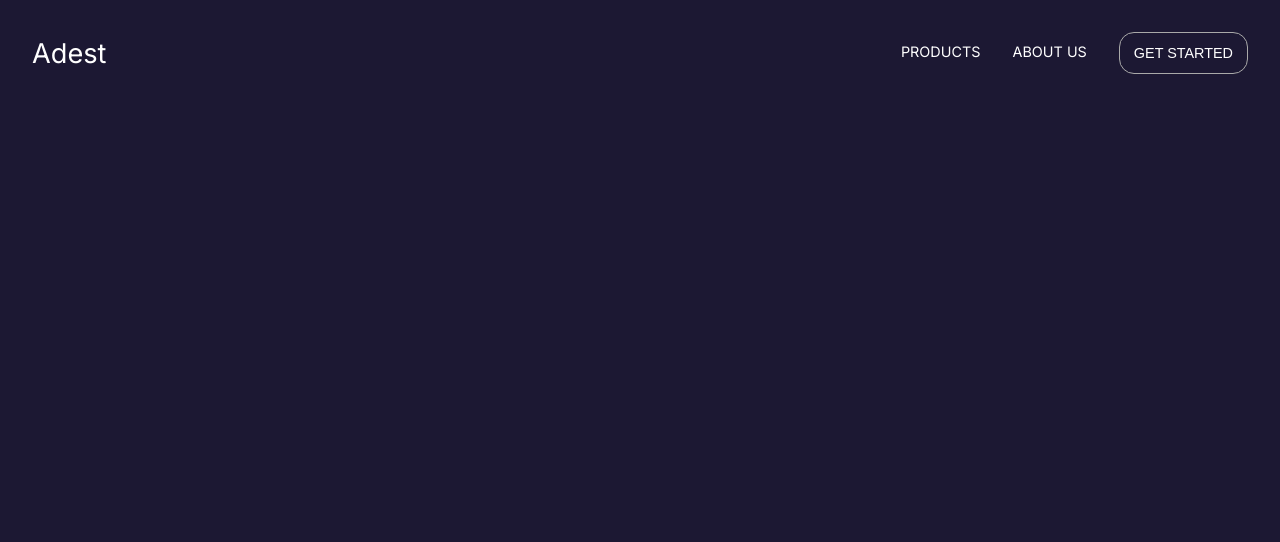
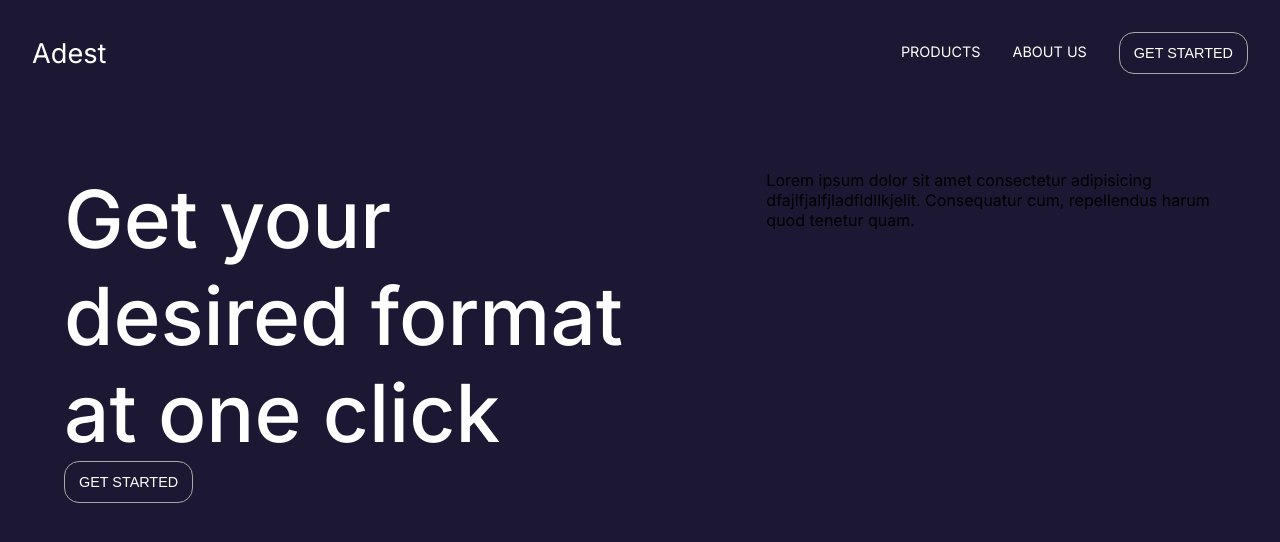
Before and after one commit to AmanApT/adest, a Next.js app: page / in a window 1280 px wide. Shown: the top 542 px of the page. Built offline with nearby package versions, Linux system fonts and the light colour scheme.

Commit message:
hero-section-start

```diff
--- a/components/landingpage/Hero.css
+++ b/components/landingpage/Hero.css
@@ -0,0 +1,22 @@
+.hero-section{
+    display: flex;
+    padding: 4rem;
+    gap:5rem;
+}
+
+.hero-section-left{
+
+}
+.hero-section-heading{
+    font-size: 5rem;
+    font-weight: 500;
+    color:var(--text-color)
+}
+.hero-span::after{
+    /* content: '';
+    width: 100%;
+    background-color: var(--stroke);
+    height: 8px;
+    display: block;
+    margin-top: 2px; */
+}
--- a/components/landingpage/Hero.tsx
+++ b/components/landingpage/Hero.tsx
@@ -1,11 +1,19 @@
-import '@/components/landingpage/Hero.css'
+import "@/components/landingpage/Hero.css";
 
 const Hero = () => {
   return (
-    <section className='hero-section'>
+    <section className="hero-section">
+      <div className="hero-section-left">
+        <p className="hero-section-heading">
+        Get your desired format at <span className="hero-span">one click</span>
+        </p>
+        <button className="get-started-btn">GET STARTED</button>
+      </div>
+      <div className="hero-section-right">
+        Lorem ipsum dolor sit amet consectetur adipisicing dfajlfjalfjladfldllkjelit. Consequatur cum, repellendus harum quod tenetur quam.
+      </div>
+    </section>
+  );
+};
 
-    </section>
-  )
-}
-
-export default Hero
+export default Hero;
```
